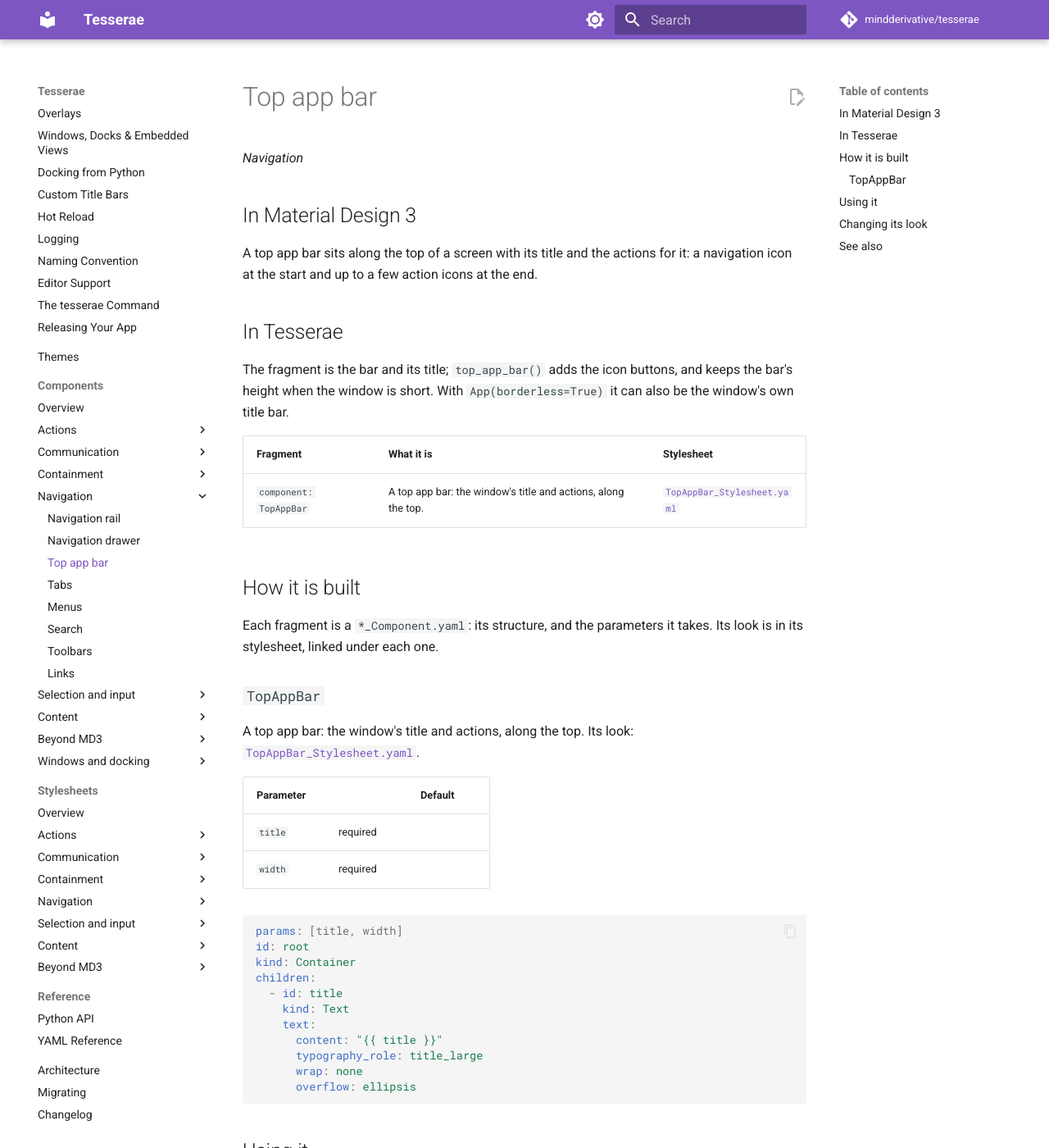
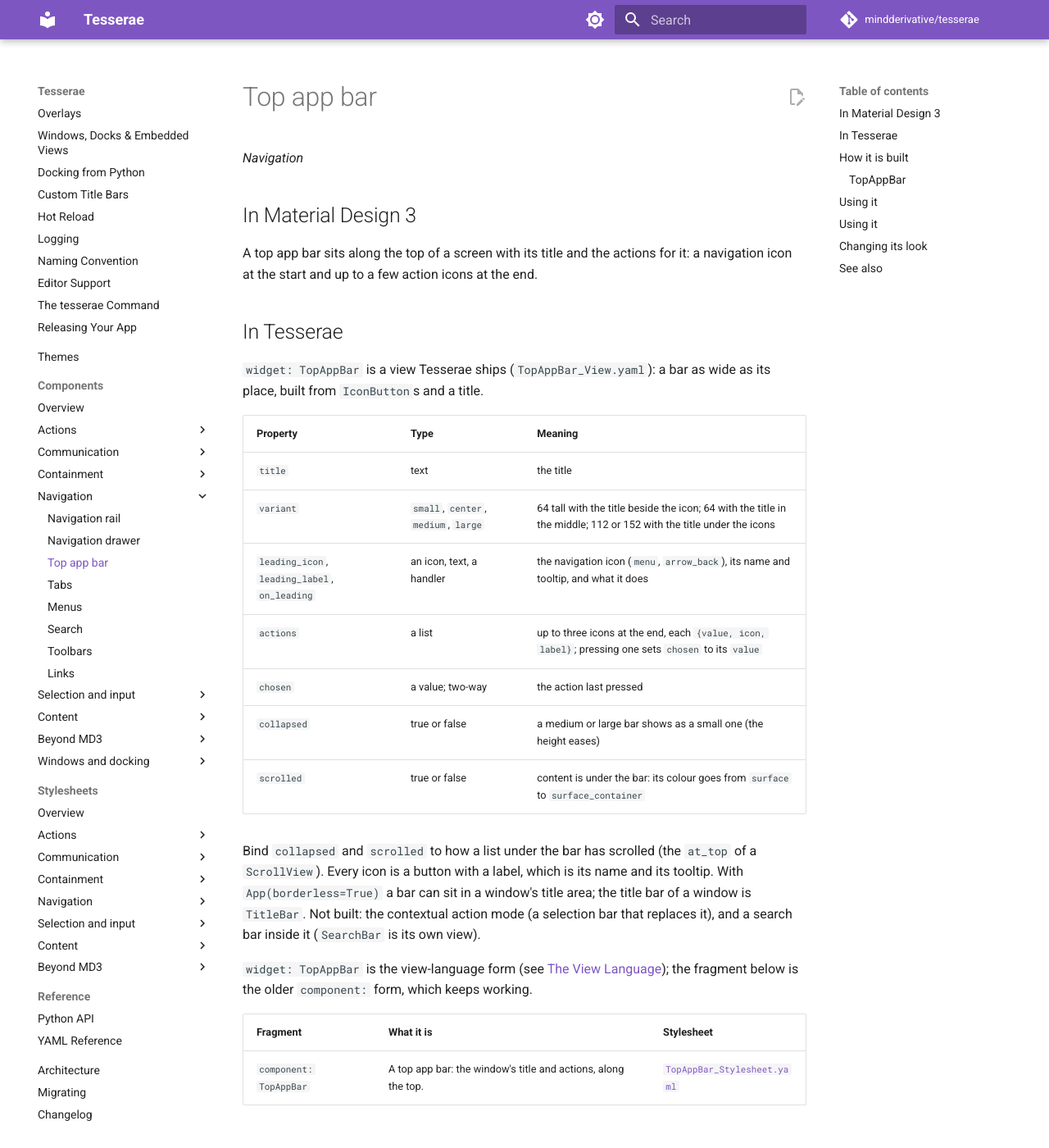
Before and after one commit to mindderivative/tesserae, an MkDocs documentation site: the page built from docs/components/top-app-bar.md, in a window 1280 px wide and 1400 px high. Shown: the whole window at 82% size. Built offline with MkDocs 1.6.1 and Material for MkDocs 9.7.7, drawn with Linux system fonts in a browser that asks for light colours; comment, search, counter and statistics services are not loaded; some of the changed text lies outside the part shown.

Commit message:
0.5.0 #165: TopAppBar, a shipped view (small, centre, medium and large; labelled icons; collapses; changes colour as content scrolls under it)
Co-Authored-By: Claude Sonnet 5.5 <noreply@anthropic.com>

````diff
--- a/docs/components/top-app-bar.md
+++ b/docs/components/top-app-bar.md
@@ -9,8 +9,23 @@ start and up to a few action icons at the end.
 
 ## In Tesserae
 
-The fragment is the bar and its title; `top_app_bar()` adds the icon buttons, and keeps the bar's height
-when the window is short. With `App(borderless=True)` it can also be the window's own title bar.
+`widget: TopAppBar` is a view Tesserae ships (`TopAppBar_View.yaml`): a bar as wide as its place, built from `IconButton`s and a title.
+
+| Property | Type | Meaning |
+| --- | --- | --- |
+| `title` | text | the title |
+| `variant` | `small`, `center`, `medium`, `large` | 64 tall with the title beside the icon; 64 with the title in the middle; 112 or 152 with the title under the icons |
+| `leading_icon`, `leading_label`, `on_leading` | an icon, text, a handler | the navigation icon (`menu`, `arrow_back`), its name and tooltip, and what it does |
+| `actions` | a list | up to three icons at the end, each `{value, icon, label}`; pressing one sets `chosen` to its `value` |
+| `chosen` | a value; two-way | the action last pressed |
+| `collapsed` | true or false | a medium or large bar shows as a small one (the height eases) |
+| `scrolled` | true or false | content is under the bar: its colour goes from `surface` to `surface_container` |
+
+Bind `collapsed` and `scrolled` to how a list under the bar has scrolled (the `at_top` of a `ScrollView`). Every icon is a button with a label, which is its name and its
+tooltip. With `App(borderless=True)` a bar can sit in a window's title area; the title bar of a window is `TitleBar`. Not built: the contextual action mode (a selection bar
+that replaces it), and a search bar inside it (`SearchBar` is its own view).
+
+`widget: TopAppBar` is the view-language form (see [The View Language](../guide/view-language.md)); the fragment below is the older `component:` form, which keeps working.
 
 | Fragment | What it is | Stylesheet |
 | --- | --- | --- |
@@ -45,17 +60,24 @@ children:
 
 ## Using it
 
-In a view:
+```yaml
+name: inbox
+widget: Container
+style: {flex_direction: vertical, width: 480, height: 400}
+children:
+  - widget: TopAppBar
+    title: Inbox
+    variant: large
+    leading_icon: menu
+    on_leading: open_drawer
+    collapsed: "{{ not at_top }}"
+    scrolled: "{{ not at_top }}"
+    chosen: "{{ command }}"
+    actions: [{value: search, icon: magnify, label: Search}, {value: more, icon: dots_vertical, label: More}]
+  - {widget: ScrollView, at_top: "{{ at_top }}", style: {flex: fill}}
+```
 
-```yaml
-# Home_View.yaml
-id: root
-kind: Container
-children:
-  - id: bar
-    component: TopAppBar
-    with: {title: Notes, width: 640}
-```
+## Using it
 
 In Python:
 
````
Also changed, not shown: design/yaml-language.md (+1 -0 lines), docs/changelog.md (+1 -0 lines), src/tesserae/views/TopAppBar_Stylesheet.yaml (added, +10 -0 lines), src/tesserae/views/TopAppBar_View.yaml (added, +63 -0 lines), 2 other files.
